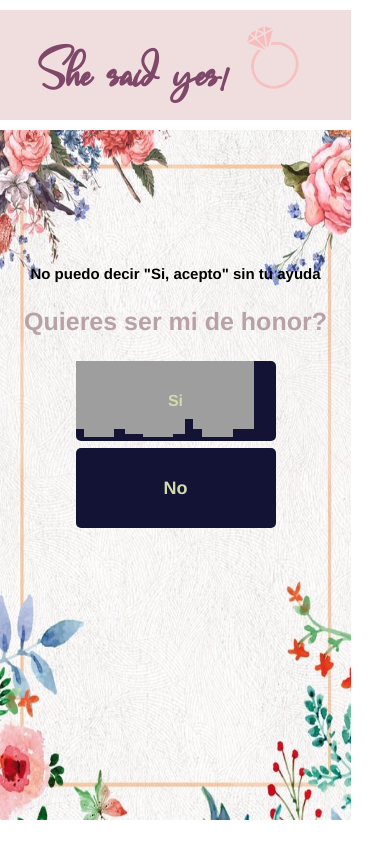
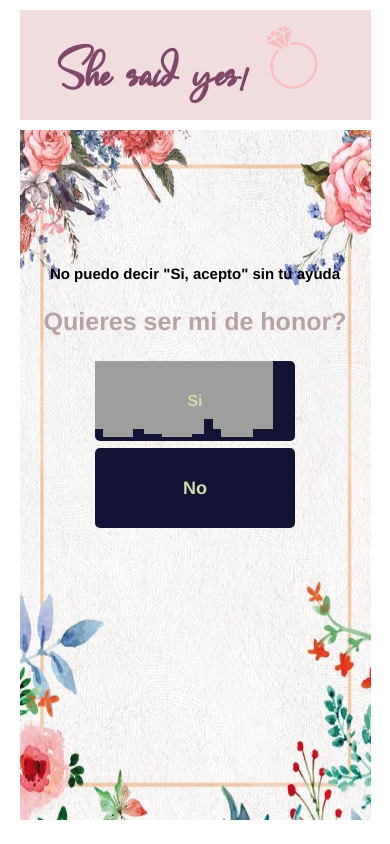
Before and after one commit to LissetteHuilca/weeding_stefy, a PHP site: page /page/corte_honor.html in a window 390 px wide. Run offline with PHP 8.4, Linux system fonts and the light colour scheme; grey boxes are pictures that could not be loaded.

Commit message:
Add files via upload

```diff
--- a/css/estilo_corte.css
+++ b/css/estilo_corte.css
@@ -1208,7 +1208,7 @@ nav ul li{
   @media screen and (max-width: 992px) {
     body{
         width: 90%;
-        margin: 0px;
+        margin: 0px auto;
     }
 
     #fondo_rosa{
```
